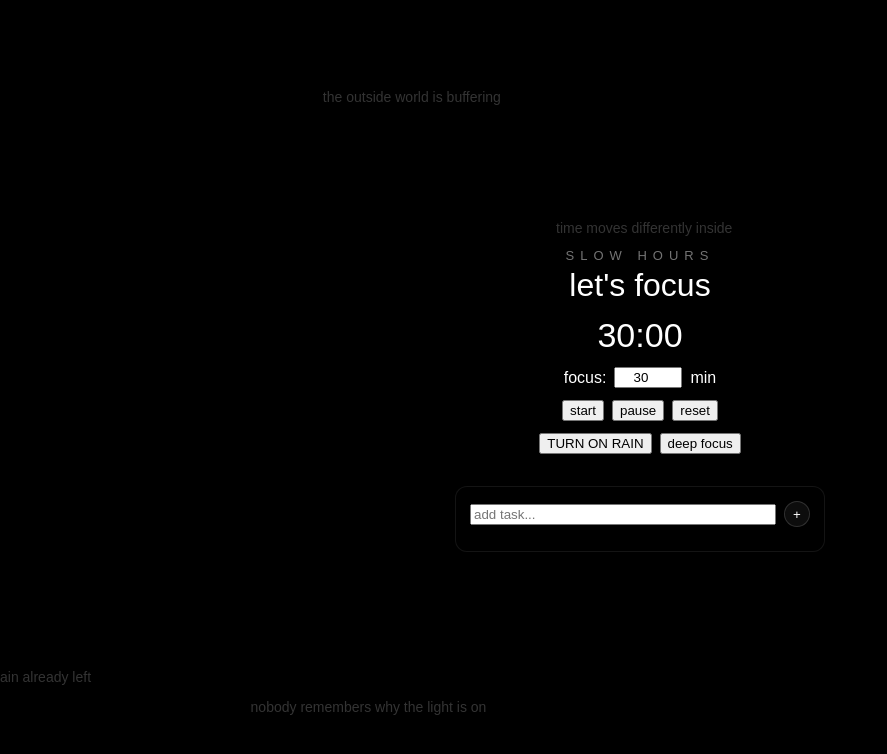
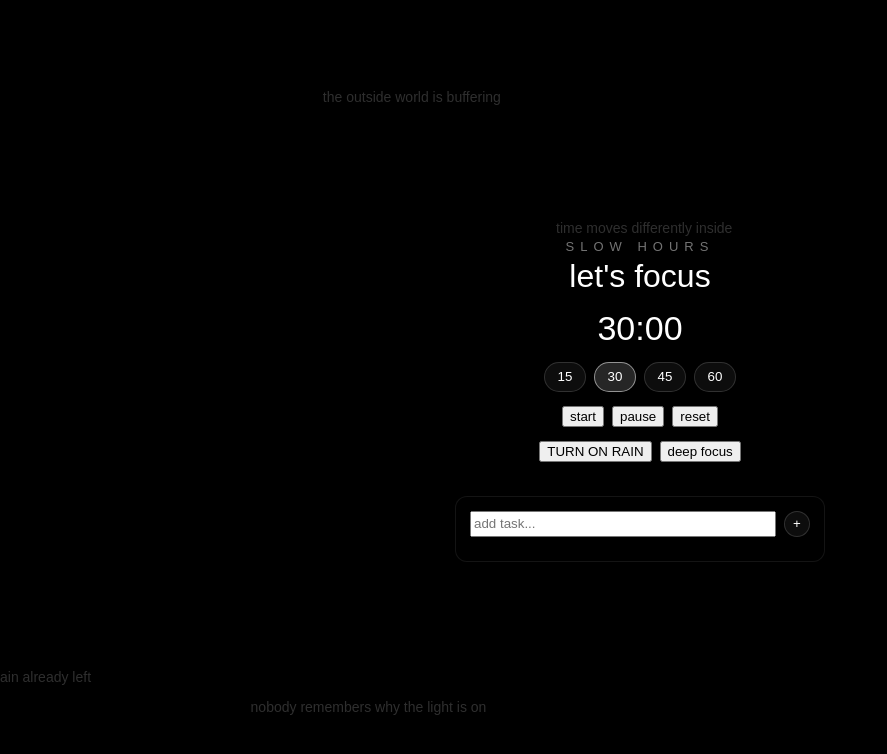
Before and after one commit to elizzzavetaleonteva-creator/quiet-room, a Next.js app: page / in a window 1280 px wide. Shown: the top 754 px of the page, without its empty margins (0-887 px from the left). Built offline with nearby package versions, Linux system fonts and the light colour scheme.

Commit message:
redesign slow hours timer presets

```diff
--- a/app/page.tsx
+++ b/app/page.tsx
@@ -29,6 +29,8 @@ const messages = [
   "everything is temporarily suspended",
   "the room remains open",
 ];
+
+const timerOptions = [15, 30, 45, 60];
 
 type Task = {
   id: number;
@@ -78,53 +80,60 @@ export default function Home() {
     padding: 0,
   };
 
+
   /* TIMER */
+
   useEffect(() => {
     if (!running) return;
 
-    const id = setInterval(() => {
-      setTime((t) => {
-        if (t <= 1) {
+    const interval = setInterval(() => {
+      setTime((current) => {
+        if (current <= 1) {
           setRunning(false);
           return 0;
         }
 
-        return t - 1;
+        return current - 1;
       });
     }, 1000);
 
-    return () => clearInterval(id);
+    return () => clearInterval(interval);
   }, [running]);
 
-  const format = (s: number) => {
-    const minutes = Math.floor(s / 60);
-    const seconds = s % 60;
 
-    return `${minutes.toString().padStart(2, "0")}:${seconds
+  const format = (seconds: number) => {
+    const minutes = Math.floor(seconds / 60);
+    const restSeconds = seconds % 60;
+
+    return `${minutes.toString().padStart(2, "0")}:${restSeconds
       .toString()
       .padStart(2, "0")}`;
   };
 
+
   /* FLOATING TEXT */
+
   useEffect(() => {
     if (deepFocus) {
       setFloating([]);
       return;
     }
 
-    const id = setInterval(() => {
-      setFloating((prev) => {
-        let next: Floating | null = null;
+    const interval = setInterval(() => {
+      setFloating((previous) => {
+        let newMessage: Floating | null = null;
 
         for (let i = 0; i < 10; i++) {
-          const candidate: Floating = {
+          const candidate = {
             id: Date.now() + Math.random(),
-            text: messages[Math.floor(Math.random() * messages.length)],
+            text: messages[
+              Math.floor(Math.random() * messages.length)
+            ],
             x: Math.random() * 100,
             y: Math.random() * 100,
           };
 
-          const tooClose = prev.some((item) => {
+          const tooClose = previous.some((item) => {
             const dx = item.x - candidate.x;
             const dy = item.y - candidate.y;
 
@@ -132,21 +141,23 @@ export default function Home() {
           });
 
           if (!tooClose) {
-            next = candidate;
+            newMessage = candidate;
             break;
           }
         }
 
-        if (!next) return prev;
+        if (!newMessage) return previous;
 
-        return [...prev, next].slice(-40);
+        return [...previous, newMessage].slice(-40);
       });
     }, 1200);
 
-    return () => clearInterval(id);
+    return () => clearInterval(interval);
   }, [deepFocus]);
 
+
   /* SAVE TASKS */
+
   useEffect(() => {
     localStorage.setItem(
       "focus-tasks",
@@ -154,11 +165,12 @@ export default function Home() {
     );
   }, [tasks]);
 
+
   const addTask = () => {
     if (!input.trim()) return;
 
-    setTasks((prev) => [
-      ...prev,
+    setTasks((previous) => [
+      ...previous,
       {
         id: Date.now(),
         text: input,
@@ -169,9 +181,10 @@ export default function Home() {
     setInput("");
   };
 
+
   const toggleTask = (id: number) => {
-    setTasks((prev) =>
-      prev.map((task) =>
+    setTasks((previous) =>
+      previous.map((task) =>
         task.id === id
           ? {
               ...task,
@@ -182,19 +195,22 @@ export default function Home() {
     );
   };
 
+
   const deleteTask = (id: number) => {
-    setTasks((prev) =>
-      prev.filter((task) => task.id !== id)
+    setTasks((previous) =>
+      previous.filter((task) => task.id !== id)
     );
   };
+
 
   const sortedTasks = [...tasks].sort(
     (a, b) => Number(a.done) - Number(b.done)
   );
 
+
   const toggleRain = () => {
-    setRainOn((prev) => {
-      const next = !prev;
+    setRainOn((previous) => {
+      const next = !previous;
 
       if (audioRef.current) {
         if (next) {
@@ -207,8 +223,7 @@ export default function Home() {
 
       return next;
     });
-  };
-  return (
+  };   return (
     <main
       style={{
         width: "100vw",
@@ -220,9 +235,11 @@ export default function Home() {
         fontFamily: "sans-serif",
       }}
     >
+
       <audio ref={audioRef} loop preload="auto">
         <source src="/rain.mp3" type="audio/mpeg" />
       </audio>
+
 
       {/* RAIN */}
       {rainOn && (
@@ -237,26 +254,28 @@ export default function Home() {
         />
       )}
 
+
       {/* FLOATING TEXT */}
       {!deepFocus &&
-        floating.map((f) => (
+        floating.map((item) => (
           <div
-            key={f.id}
+            key={item.id}
             style={{
               position: "absolute",
-              left: `${f.x}%`,
-              top: `${f.y}%`,
+              left: `${item.x}%`,
+              top: `${item.y}%`,
               transform: "translate(-50%, -50%)",
-              opacity: 0.2,
+              opacity: 0.18,
               fontSize: 14,
               pointerEvents: "none",
             }}
           >
-            {f.text}
+            {item.text}
           </div>
         ))}
 
-      {/* UI */}
+
+      {/* CENTER UI */}
       <div
         style={{
           position: "relative",
@@ -266,10 +285,12 @@ export default function Home() {
           flexDirection: "column",
           justifyContent: "center",
           alignItems: "center",
-          gap: 12,
+          gap: 14,
         }}
       >
 
+
+        {/* DEEP FOCUS MODE */}
         {deepFocus ? (
           <>
             <div
@@ -278,21 +299,22 @@ export default function Home() {
                 letterSpacing: 6,
                 textTransform: "uppercase",
                 opacity: 0.45,
-                fontWeight: 500,
               }}
             >
               Slow Hours
             </div>
 
+
             <div
               style={{
-                fontSize: 80,
+                fontSize: 82,
                 fontWeight: 200,
                 letterSpacing: 2,
               }}
             >
               {format(time)}
             </div>
+
 
             <button
               onClick={() => setDeepFocus(false)}
@@ -305,6 +327,9 @@ export default function Home() {
             </button>
           </>
         ) : (
+
+
+          /* NORMAL MODE */
           <>
             <div
               style={{
@@ -320,11 +345,11 @@ export default function Home() {
                   letterSpacing: 6,
                   textTransform: "uppercase",
                   opacity: 0.45,
-                  fontWeight: 500,
                 }}
               >
                 Slow Hours
               </div>
+
 
               <h1
                 style={{
@@ -336,6 +361,7 @@ export default function Home() {
               </h1>
             </div>
 
+
             <div
               style={{
                 fontSize: 34,
@@ -346,43 +372,47 @@ export default function Home() {
             </div>
 
 
+
+            {/* TIMER PRESETS */}
             {!running && (
               <div
                 style={{
                   display: "flex",
                   gap: 8,
-                  alignItems: "center",
                 }}
               >
-                <span>focus:</span>
-
-                <input
-                  type="number"
-                  min={1}
-                  max={180}
-                  value={focusMinutes || ""}
-                  onChange={(e) => {
-                    const value = Number(e.target.value);
-
-                    if (!value) {
-                      setFocusMinutes(0);
-                      return;
-                    }
-
-                    setFocusMinutes(value);
-                    setTime(value * 60);
-                  }}
-                  style={{
-                    width: 60,
-                    textAlign: "center",
-                  }}
-                />
-
-                <span>min</span>
+                {timerOptions.map((minutes) => (
+                  <button
+                    key={minutes}
+                    onClick={() => {
+                      setFocusMinutes(minutes);
+                      setTime(minutes * 60);
+                    }}
+                    style={{
+                      width: 42,
+                      height: 30,
+                      borderRadius: 15,
+                      cursor: "pointer",
+                      color: "#fff",
+                      border:
+                        focusMinutes === minutes
+                          ? "1px solid rgba(255,255,255,0.5)"
+                          : "1px solid rgba(255,255,255,0.15)",
+                      background:
+                        focusMinutes === minutes
+                          ? "rgba(255,255,255,0.15)"
+                          : "rgba(255,255,255,0.05)",
+                    }}
+                  >
+                    {minutes}
+                  </button>
+                ))}
               </div>
             )}
 
 
+
+            {/* TIMER BUTTONS */}
             <div
               style={{
                 display: "flex",
@@ -412,6 +442,8 @@ export default function Home() {
             </div>
 
 
+
+            {/* CONTROLS */}
             <div
               style={{
                 display: "flex",
@@ -424,6 +456,7 @@ export default function Home() {
                   : "TURN ON RAIN"}
               </button>
 
+
               <button
                 onClick={() => {
                   setRunning(true);
@@ -435,6 +468,8 @@ export default function Home() {
             </div>
 
 
+
+            {/* TASKS */}
             <div
               style={{
                 width: 340,
@@ -447,11 +482,11 @@ export default function Home() {
                 borderRadius: 12,
               }}
             >
+
               <div
                 style={{
                   display: "flex",
                   gap: 8,
-                  alignItems: "center",
                 }}
               >
                 <input
@@ -465,13 +500,16 @@ export default function Home() {
                   }}
                 />
 
+
                 <button
                   onClick={addTask}
                   style={iconButtonStyle}
                 >
                   +
                 </button>
+
               </div>
+
 
 
               <div
@@ -479,24 +517,22 @@ export default function Home() {
                   marginTop: 10,
                 }}
               >
+
                 {sortedTasks.map((task) => (
                   <div
                     key={task.id}
                     style={{
                       display: "flex",
-                      justifyContent:
-                        "space-between",
+                      justifyContent: "space-between",
                       alignItems: "center",
                       marginTop: 8,
-                      opacity: task.done
-                        ? 0.4
-                        : 1,
-                      textDecoration:
-                        task.done
-                          ? "line-through"
-                          : "none",
+                      opacity: task.done ? 0.4 : 1,
+                      textDecoration: task.done
+                        ? "line-through"
+                        : "none",
                     }}
                   >
+
                     <span
                       onClick={() =>
                         toggleTask(task.id)
@@ -508,6 +544,7 @@ export default function Home() {
                       {task.text}
                     </span>
 
+
                     <button
                       onClick={() =>
                         deleteTask(task.id)
@@ -516,14 +553,19 @@ export default function Home() {
                     >
                       ×
                     </button>
+
                   </div>
                 ))}
+
               </div>
+
             </div>
+
           </>
         )}
 
       </div>
+
     </main>
   );
 }
```
